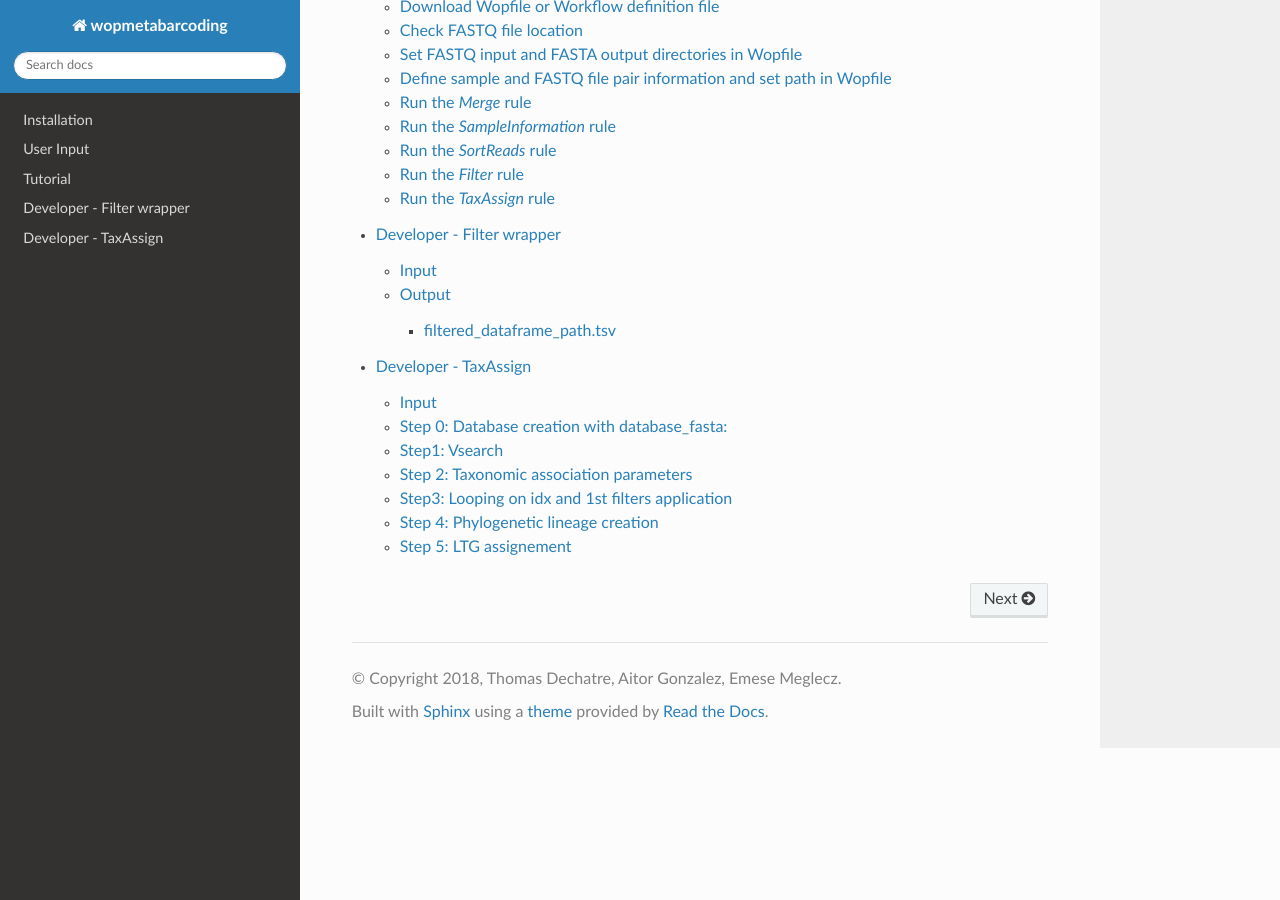
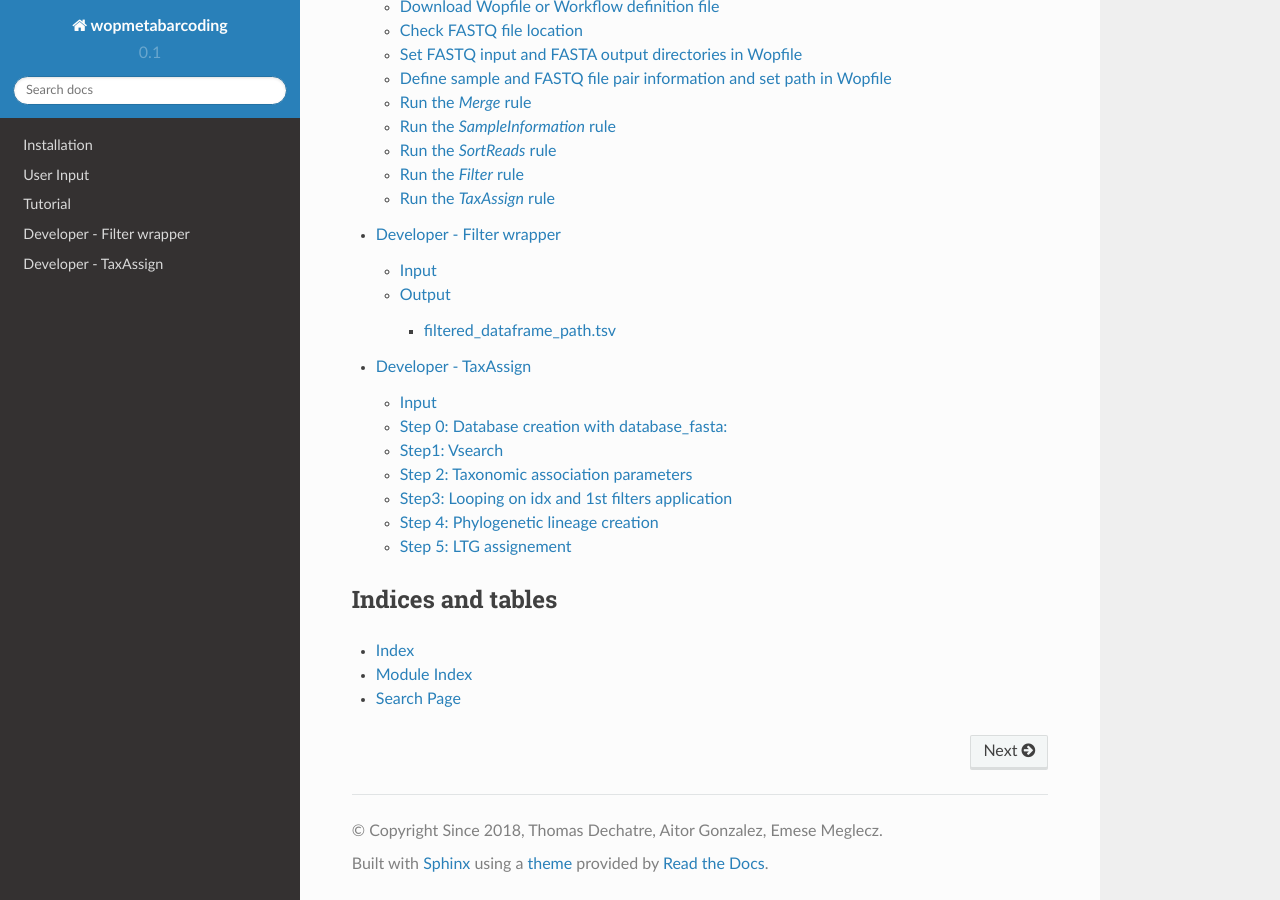
Before and after one commit to aitgon/vtam, a Sphinx documentation site: the page built from doc/index.rst, in a window 1280 px wide and 900 px high, scrolled down 641 px. Built offline with Sphinx 7.4.7 and the Read the Docs theme 2.0.0, drawn with Linux system fonts in a browser that asks for light colours.

Commit message:
DOC Configured for Sphinx docstrings

```diff
--- a/doc/conf.py
+++ b/doc/conf.py
@@ -12,21 +12,21 @@
 # add these directories to sys.path here. If the directory is relative to the
 # documentation root, use os.path.abspath to make it absolute, like shown here.
 #
-# import os
-# import sys
-# sys.path.insert(0, os.path.abspath('.'))
+import os
+import sys
+sys.path.insert(0, os.path.abspath('..'))
 
 
 # -- Project information -----------------------------------------------------
 
 project = 'wopmetabarcoding'
-copyright = '2018, Thomas Dechatre, Aitor Gonzalez, Emese Meglecz'
+copyright = 'Since 2018, Thomas Dechatre, Aitor Gonzalez, Emese Meglecz'
 author = 'Thomas Dechatre, Aitor Gonzalez, Emese Meglecz'
 
 # The short X.Y version
-version = ''
+version = '0.1'
 # The full version, including alpha/beta/rc tags
-release = '0.99.0'
+release = '0.1.2'
 
 
 # -- General configuration ---------------------------------------------------
@@ -39,6 +39,13 @@
 # extensions coming with Sphinx (named 'sphinx.ext.*') or your custom
 # ones.
 extensions = [
+    'sphinx.ext.autodoc',
+    'sphinx.ext.doctest',
+    'sphinx.ext.coverage',
+    'sphinx.ext.mathjax',
+    'sphinx.ext.napoleon',
+    'sphinx.ext.todo',
+    'sphinx.ext.viewcode',
 ]
 
 # Add any paths that contain templates here, relative to this directory.
--- a/doc/index.rst
+++ b/doc/index.rst
@@ -19,9 +19,9 @@
     content/developer_filter
     content/developer_tax_assign
 
-.. Indices and tables
-.. ==================
+Indices and tables
+==================
 
-.. :ref:`genindex`
-.. * :ref:`modindex`
-.. * :ref:`search`
+* :ref:`genindex`
+* :ref:`modindex`
+* :ref:`search`
```
Also changed, not shown: README.md (added, +11 -0 lines), 2 other files.
